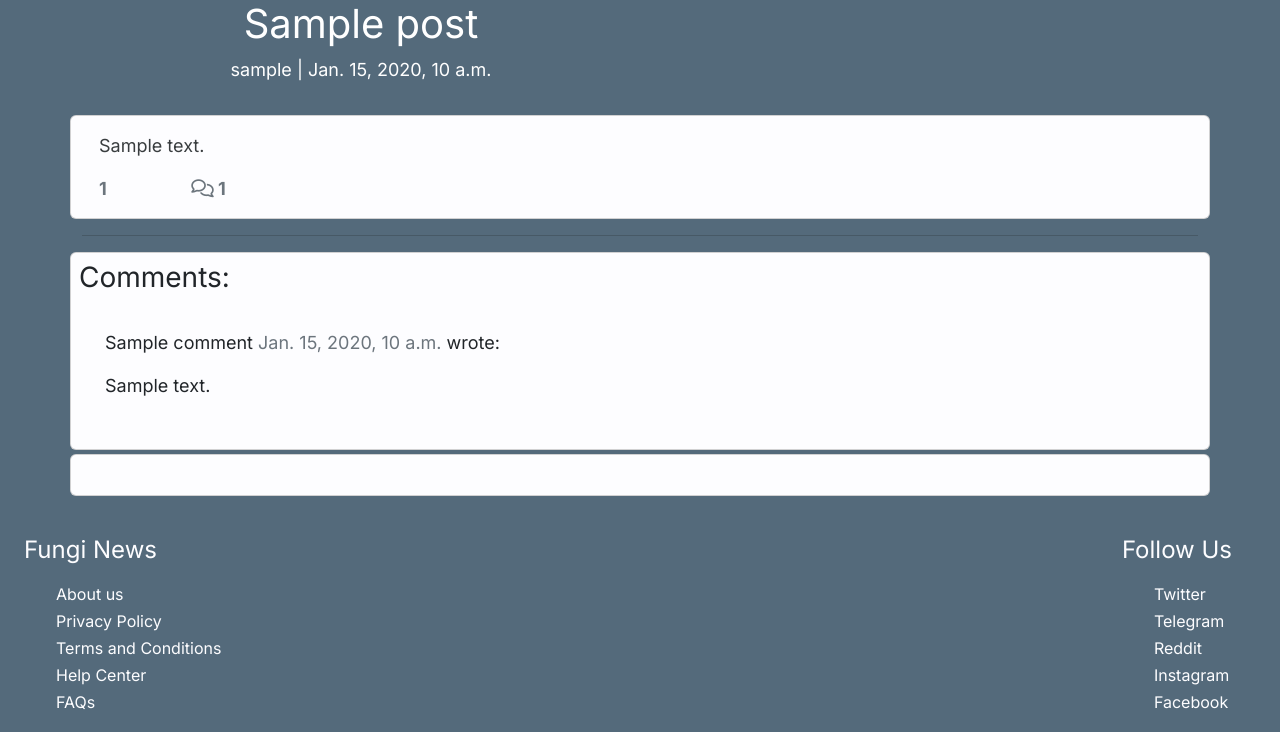
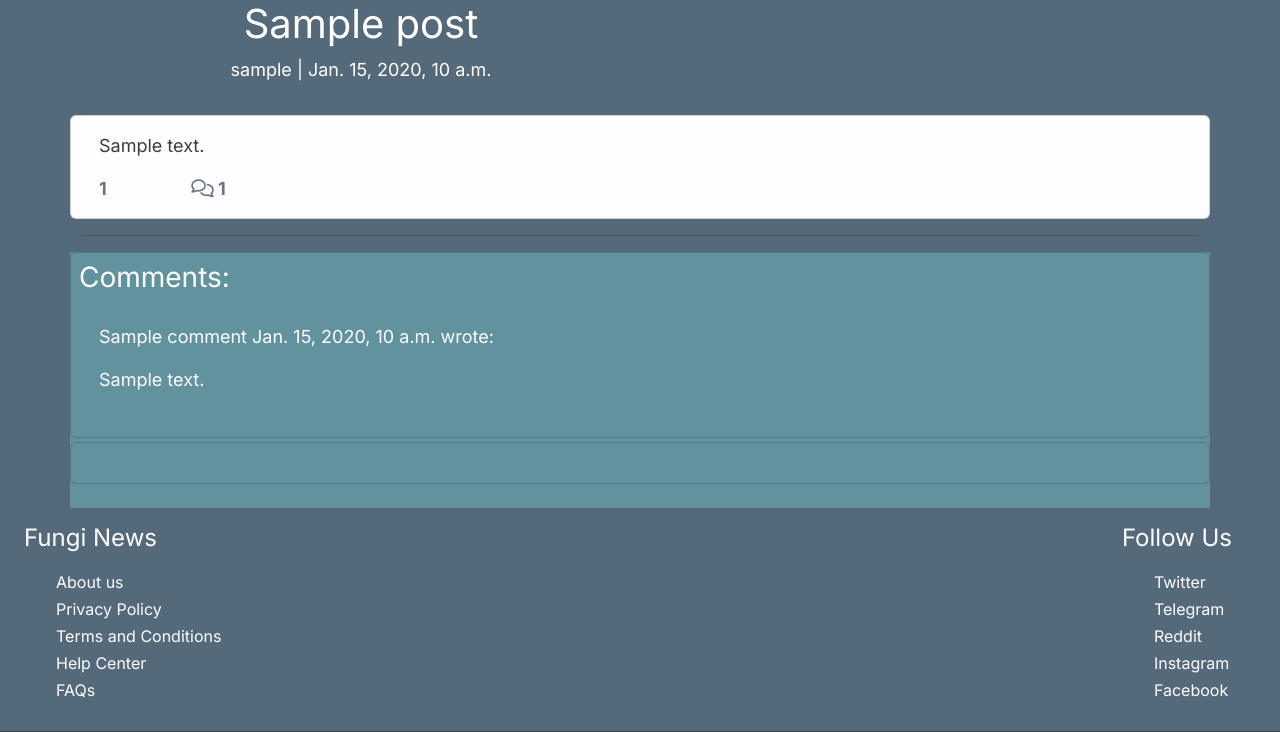
Before and after one commit to Maya-Claveau/pp4-fungi-news, a Django app: a page that uses templates/post_detail.html in a window 1280 px wide. Shown: the part 66-798 px from the top of the page. Run offline with Django 3.2, Linux system fonts and the light colour scheme; tables that the repository leaves empty hold one stand-in row (values such as "Sample post"); some libraries are stand-ins or nearby versions.

Commit message:
Restyle the comments bg section on post detail page

```diff
--- a/blog/urls.py
+++ b/blog/urls.py
@@ -5,5 +5,5 @@ from . import views
 urlpatterns = [
     path('', views.PostList.as_view(), name='home'),
     path('<slug:slug>', views.PostDetail.as_view(), name='post_detail'),
-    path('like/<slug:slug>', views.PostLike.as_view(), name='post_like'),
+    path('like/<slug:slug>', views.PostLike.as_view(), name='blogpost_like'),
 ]
--- a/static/css/style.css
+++ b/static/css/style.css
@@ -104,6 +104,10 @@ a {
     color: #62929e;
 }
 
+.card-bg {
+    background-color: #62929e;
+    color: #fdfdff !important;
+}
 
 .post-img {
     max-height: 250px;
--- a/templates/post_detail.html
+++ b/templates/post_detail.html
@@ -11,7 +11,7 @@
                 <h1 class="post-title">
                     {{ post.title }}
                 </h1>
-                <p class="post-subtitle"> {{ post.author }} | {{ post.created_on }}</p>
+                <p class="post-subtitle"> {{ post.author }} | {{ post.created_on }} </p>
             </div>
             <div class="d-none d-md-block col-md-6 masthead-image">
                 {% if "placeholder" in post.featured_image.url %}
@@ -28,21 +28,21 @@
     <div class="row">
         <div class="col card mt-3 left top">
             <div class="card-body">
-                <p class="card-text">{{ post.content | safe}}</p>
+                <p class="card-text text-justify"> {{ post.content | safe }} </p>
                 <div class="row">
                     <div class="col-1">
                         <strong>
                             {% if user.is_authenticated %}
-                            <form class="d-inline" action="{% url 'post_like' post.slug %}" method="POST">
+                            <form class="d-inline" action="{% url 'blogpost_like' post.slug %}" method="POST">
                                 {% csrf_token %}
                                 {% if liked %}
 
-                                <button type="submit" name="post_id" value="{{ post.slug }}" class="btn-like"><i
+                                <button type="submit" name="blogpost_id" value="{{ post.slug }}" class="btn-like"><i
                                         class="fa-solid fa-heart-circle-check"></i></button>
 
                                 {% else %}
 
-                                <button type="submit" name="post_id" value="{{ post.slug }}" class="btn-like"><i
+                                <button type="submit" name="blogpost_id" value="{{ post.slug }}" class="btn-like"><i
                                         class="fal fa-heart-circle"></i></button>
 
                                 {% endif %}
@@ -69,16 +69,16 @@
             <hr>
         </div>
     </div>
-    <div class="row d-flex">
-        <div class="card p-2">
+    <div class="row d-flex card-bg">
+        <div class="card p-2 card-bg">
             <h3>Comments:</h3>
             <div class="card-body">
                 <!-- for loop inside the tags to iterate through each comment in comments -->
                 {% for comment in comments %}
-                <div class="comments" style="padding: 10px;">
-                    <p class="font-weight-bold">
+                <div class="comments p-1">
+                    <p class="font-weight-bold text-justify">
                         {{ comment.name }}
-                        <span class="text-muted font-weight-normal">
+                        <span class="font-weight-normal card-bg">
                             {{ comment.created_on }}
                         </span> wrote:
                     </p>
@@ -87,15 +87,15 @@
                 {% endfor %}
             </div>
         </div>
-        <div class="card mb-4 mt-1">
+        <div class="card mb-4 mt-1 card-bg">
             <div class="card-body mt-3 pt-0 pb-4">
                 {% if user.is_authenticated %}
                 <h3>Tell us what you think:</h3>
-                <p>Posted by {{ user.username }}</p>
+                <p class="text-justify">Posted by {{ user.username }}</p>
                 <form method="POST">
                     {{ comment_form | crispy }}
                     {% csrf_token %}
-                    <button type="submit" class="btn btn-outline-info btn-lg mt-2">Submit</button>
+                    <button type="submit" class="btn btn-secondary btn-lg mt-2">Submit</button>
                 </form>
                 {% endif %}
             </div>
```
